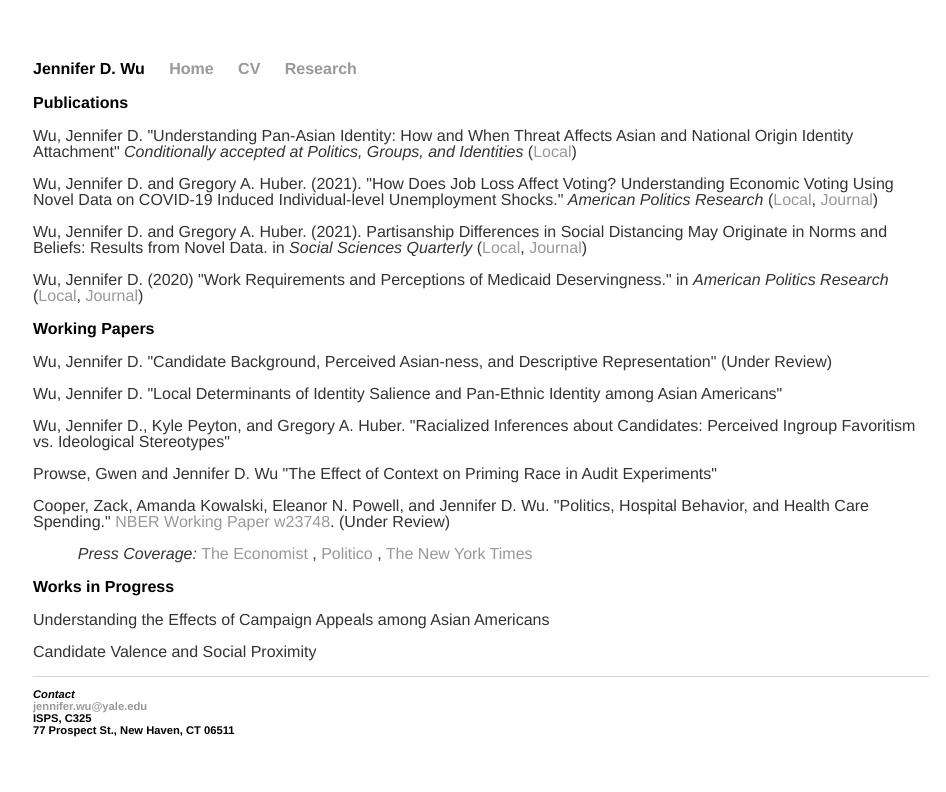
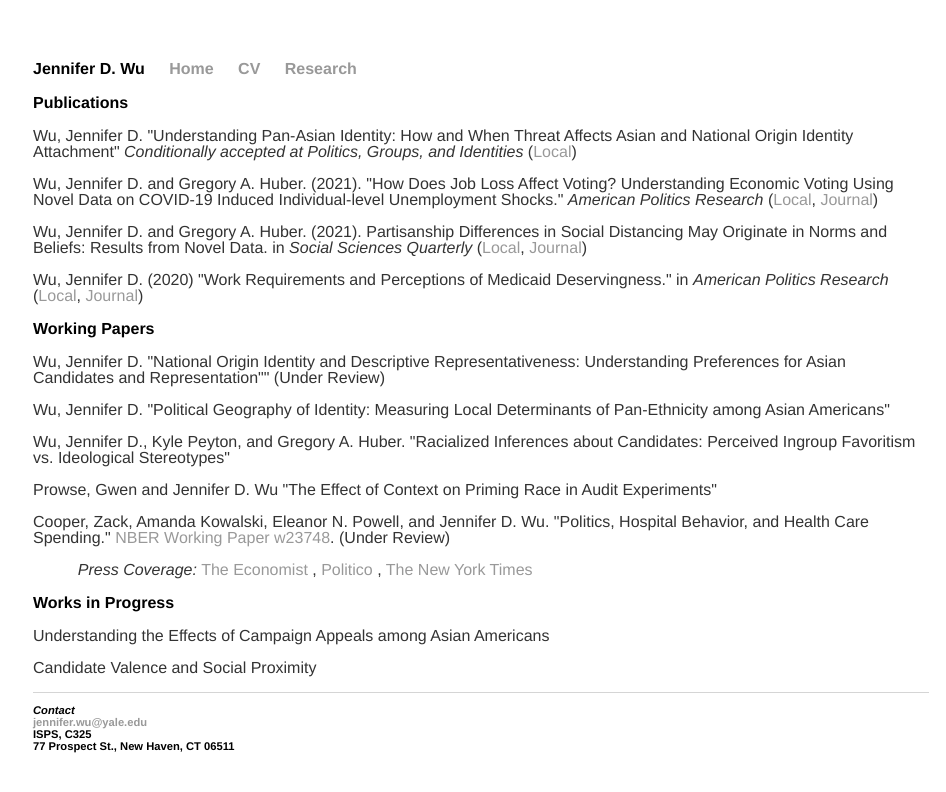
Before and after one commit to wujend/wujend.github.io, a Jekyll site: the page built from research/index.html, in a window 1280 px wide. Shown: the top 792 px of the page, without its empty margins (159-1105 px from the left). Built offline with Jekyll 4.4.1, drawn with Linux system fonts in a browser that asks for light colours.

Commit message:
Update index.html

```diff
--- a/research/index.html
+++ b/research/index.html
@@ -24,9 +24,10 @@ title: Jennifer D. Wu | Research
 <div class="blurb">
 <h1>Working Papers</h1>
 
-  <p>Wu, Jennifer D. "Candidate Background, Perceived Asian-ness, and Descriptive Representation" (Under Review) </p>
+  <p>Wu, Jennifer D. "National Origin Identity and Descriptive Representativeness: Understanding Preferences for Asian
+Candidates and Representation"" (Under Review) </p>
 
-  <p>Wu, Jennifer D. "Local Determinants of Identity Salience and Pan-Ethnic Identity among Asian Americans"</p>
+  <p>Wu, Jennifer D. "Political Geography of Identity: Measuring Local Determinants of Pan-Ethnicity among Asian Americans"</p>
 
   <p>Wu, Jennifer D., Kyle Peyton, and Gregory A. Huber. "Racialized Inferences about Candidates: Perceived Ingroup Favoritism vs. Ideological Stereotypes"</p>
 
```
